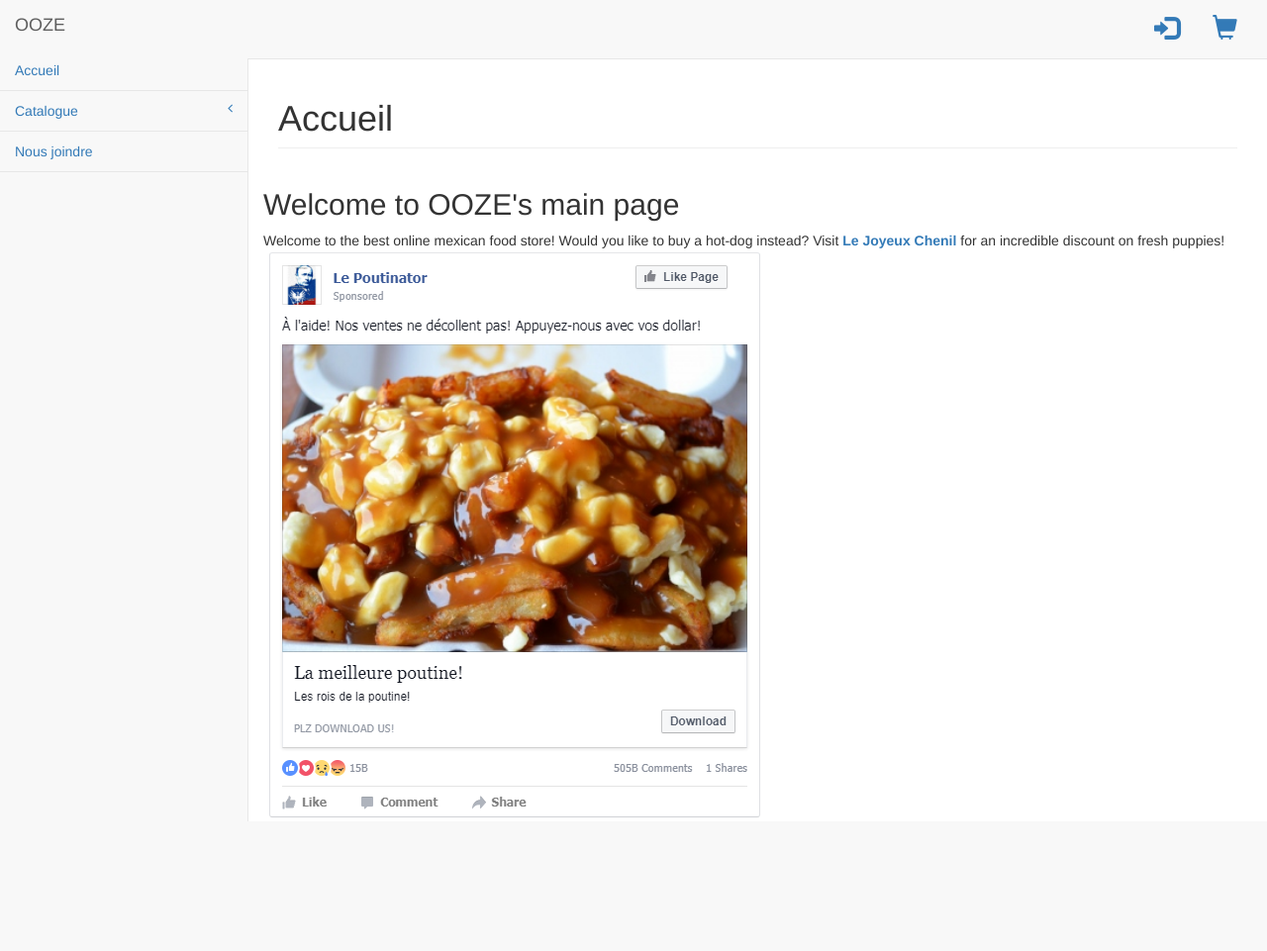
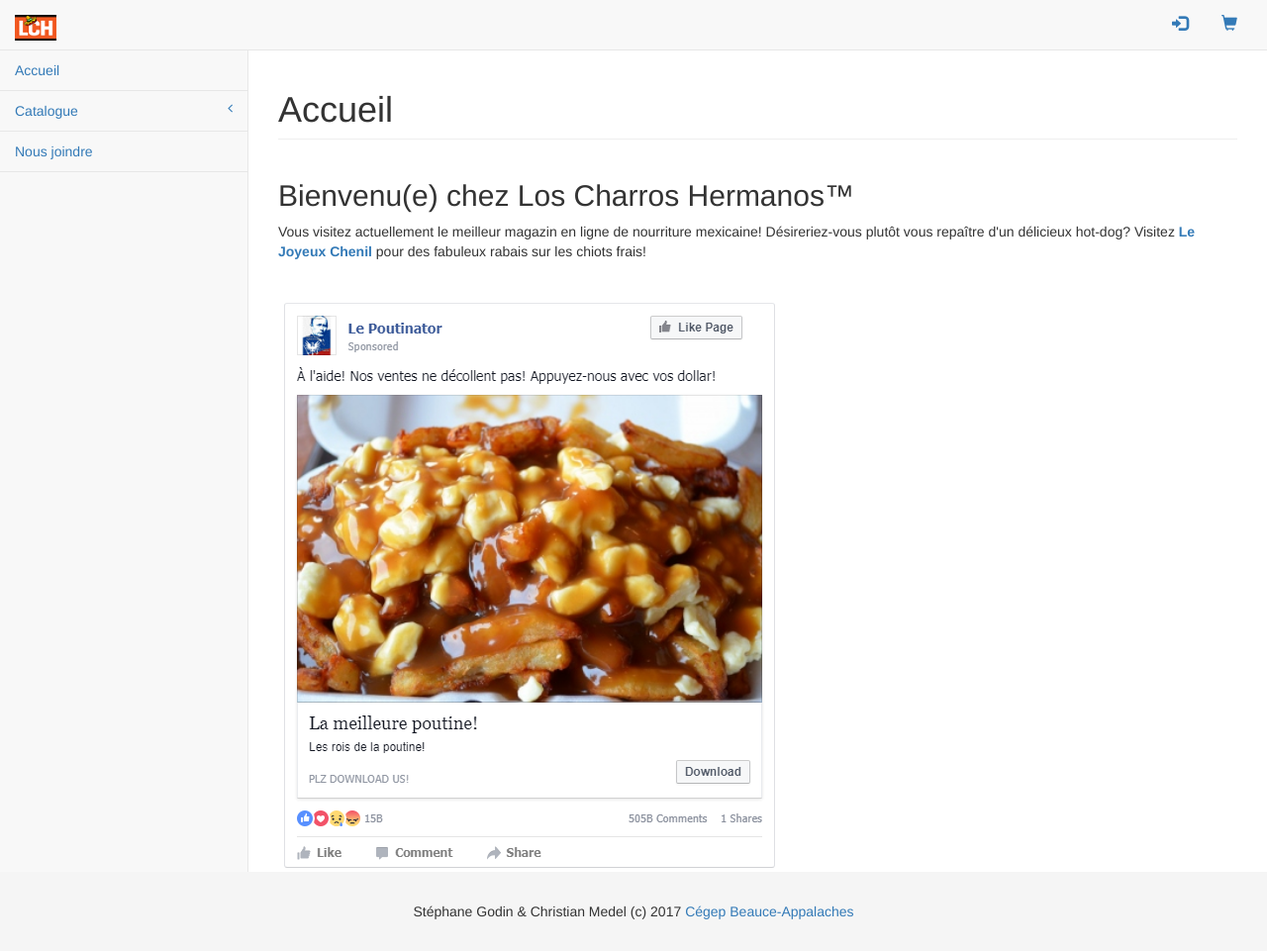
Before and after one commit to Stefmachine/web_project, a PHP site: page / in a window 1280 px wide. Shown: the whole page at 99% size. Before the commit the page ends 830 px from the top, so only its background shows below. Run offline with PHP 8.4, Linux system fonts and the light colour scheme.

Commit message:
Branding details & name change

```diff
--- a/app/views/home/index.php
+++ b/app/views/home/index.php
@@ -1,16 +1,21 @@
 <div class="row">
     <!--<div class="col-lg-offset-0 col-md-offset-2 col-sm-offset-0 col-lg-5 col-md-8 col-sm-12 text-center">-->
+	<div class="col-md-12">
         <div class="row">
 			<div class="col-md-12">
-				<h2>Welcome to OOZE's main page</h2>
+				<h2>Bienvenu(e) chez Los Charros Hermanos™</h2>
 			</div>
         </div>
         <div class="row">
 			<div class="col-md-12">
-				Welcome to the best online mexican food store! Would you like to buy a hot-dog instead?
-				Visit <a href="http://lejoyeuxchenil.ca"><b>Le Joyeux Chenil</b></a> for an incredible discount on fresh puppies!
+				Vous visitez actuellement le meilleur magazin en ligne de nourriture mexicaine! Désireriez-vous plutôt vous repaître
+				d'un délicieux hot-dog? Visitez <a href="http://lejoyeuxchenil.ca"><b>Le Joyeux Chenil</b></a> pour des fabuleux
+				rabais sur les chiots frais!
 			</div>
         </div>
+
+		<div class="s-20">
+		</div>
 
 		<img src="<?= resource("img/ad1.png");?>" alt="This is an ad for the Poutinator" />
     </div>
--- a/app/views/templates/default.php
+++ b/app/views/templates/default.php
@@ -29,6 +29,8 @@
     <link rel="stylesheet" href="<?= resource("css/master.css"); ?>" type="text/css">
 
     <script src="<?= resource("/bootstrap/theme-sb-admin-2-gh/vendor/jquery/jquery.min.js");?>" ></script>
+	<link rel="shortcut icon" href=" <?= resource("img/favicon.ico"); ?>"/>
+
     <!--[if lt IE 9]>
     <script src="https://oss.maxcdn.com/libs/html5shiv/3.7.0/html5shiv.js"></script>
     <script src="https://oss.maxcdn.com/libs/respond.js/1.4.2/respond.min.js"></script>
@@ -53,6 +55,8 @@
         </div>
         <?= $content ?>
     </div>
+
+	<?php include_once "includes/footer.php"; ?>
 </div>
 
 <!-- jQuery -->
--- a/app/views/templates/includes/footer.php
+++ b/app/views/templates/includes/footer.php
@@ -1,3 +1,3 @@
-<footer class="col-sm-12">
-	Stéphane Godin & Christian Medel (c) 2017 Cégep Beauce-Appalaches
+<footer class="col-md-12 text-center footer">
+	Stéphane Godin & Christian Medel (c) 2017 <a href="http://cegepba.qc.ca">Cégep Beauce-Appalaches</a>
 </footer>
--- a/app/views/templates/includes/header.php
+++ b/app/views/templates/includes/header.php
@@ -20,7 +20,7 @@ if(!empty($userId)){
         <span class="icon-bar"></span>
         <span class="icon-bar"></span>
     </button>
-    <a class="navbar-brand" href="<?= GlobalHelper::pageLink("home/index"); ?>">OOZE</a>
+    <a class="navbar-brand" href="<?= GlobalHelper::pageLink("home/index"); ?>"><img src="<?= resource("img/lch-min.png");?>" alt="Los Charros Hermanos"/></a>
 </div>
 <!-- /.navbar-header -->
 
--- a/public/css/master.css
+++ b/public/css/master.css
@@ -1,6 +1,6 @@
 .glyphicon
 {
-	font-size: 25px;
+	font-size: 16px;
 }
 
 .user-icons
@@ -32,11 +32,6 @@
 	width: 100%;
 }
 
-.big-icon
-{
-	font-size: 150px;
-}
-
 .red
 {
 	color: red;
@@ -47,3 +42,20 @@ body
 	overflow: -moz-scrollbars-vertical!important;
 	overflow-y: scroll!important;
 }
+
+.footer {
+	padding: 30px 10px;
+	background-color: rgba(0,0,0,0.01);
+}
+
+.s-10 {
+	padding: 10px 0;
+}
+
+.s-20 {
+	padding: 20px 0;
+}
+
+.s-30 {
+	padding: 30px 0;
+}
```
Also changed, not shown: public/img/favicon.ico (added), public/img/lch-min.png (added), public/img/logo.png (added).
